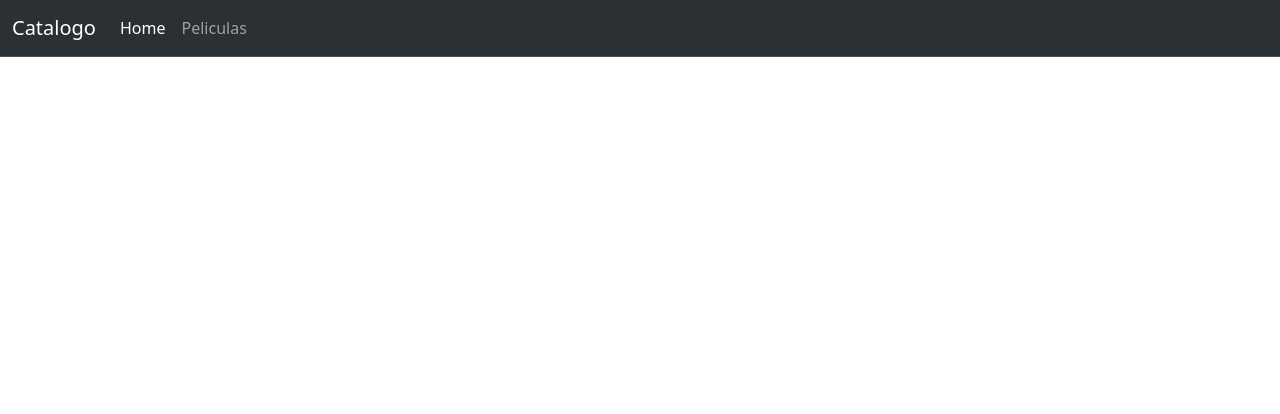
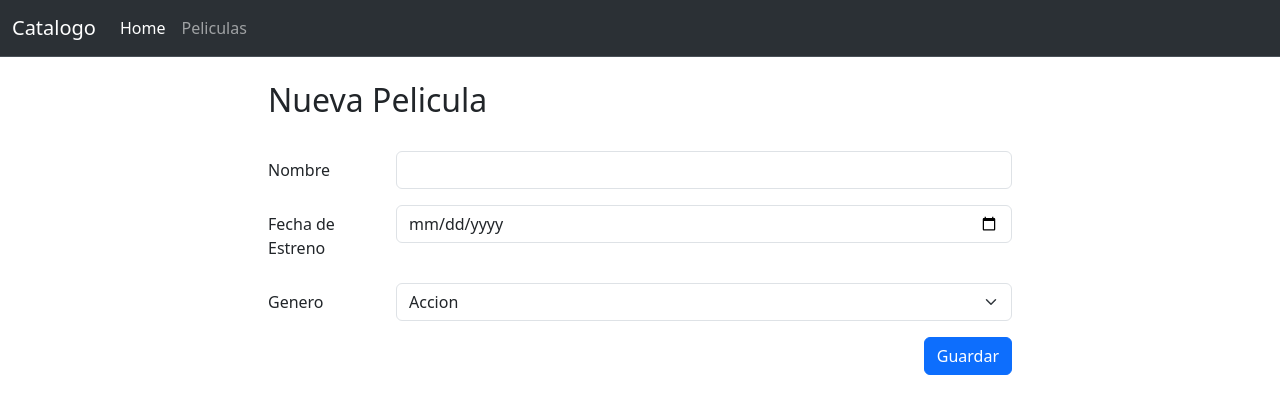
Before and after one commit to mayuelcuarto/curso-spring, a Spring Boot app: page /pelicula in a window 1280 px wide. Shown: the top 414 px of the page. Run offline with Spring Boot 4, Linux system fonts and the light colour scheme; data comes from the database, SQL or seed files in the repository; both versions use the stored data as it was after the commit.

Commit message:
Primera configuracion de formulario de peliculas

```diff
--- a/peliculas/src/main/java/com/codigofacilito/peliculas/controllers/PeliculasController.java
+++ b/peliculas/src/main/java/com/codigofacilito/peliculas/controllers/PeliculasController.java
@@ -4,22 +4,27 @@ import org.springframework.stereotype.Controller;
 import org.springframework.ui.Model;
 import org.springframework.web.bind.annotation.GetMapping;
 import org.springframework.web.bind.annotation.PathVariable;
+import org.springframework.web.bind.annotation.PostMapping;
 
 import com.codigofacilito.peliculas.entities.Pelicula;
+import com.codigofacilito.peliculas.services.IGeneroService;
 import com.codigofacilito.peliculas.services.IPeliculaService;
 
 @Controller
 public class PeliculasController {
 	private IPeliculaService service;
+	private IGeneroService generoService;
 
-	public PeliculasController(IPeliculaService service) {
+	public PeliculasController(IPeliculaService service, IGeneroService generoService) {
 		this.service = service;
+		this.generoService = generoService;
 	}
 
 	@GetMapping("pelicula")
 	public String crear(Model model) {
 		Pelicula pelicula = new Pelicula();
 		model.addAttribute("pelicula", pelicula);
+		model.addAttribute("generos", generoService.findAll());
 		model.addAttribute("titulo", "Nueva Pelicula");
 		return "pelicula";
 	}
@@ -28,7 +33,19 @@ public class PeliculasController {
 	public String editar(@PathVariable(name = "id") Long id, Model model) {
 		Pelicula pelicula = new Pelicula();
 		model.addAttribute("pelicula", pelicula);
+		model.addAttribute("generos", generoService.findAll());
 		model.addAttribute("titulo", "Editar Pelicula");
 		return "pelicula";
 	}
+
+	@PostMapping("/pelicula")
+	public String guardar(Pelicula pelicula) {
+		service.save(pelicula);
+		return "redirect:home";
+	}
+
+	@GetMapping({"/", "/home", "/index"})
+	public String home() {
+		return "home";
+	}
 }
--- a/peliculas/src/main/java/com/codigofacilito/peliculas/entities/Pelicula.java
+++ b/peliculas/src/main/java/com/codigofacilito/peliculas/entities/Pelicula.java
@@ -4,11 +4,14 @@ import java.io.Serializable;
 import java.util.Date;
 import java.util.List;
 
+import org.springframework.format.annotation.DateTimeFormat;
+
 import jakarta.persistence.Column;
 import jakarta.persistence.Entity;
 import jakarta.persistence.GeneratedValue;
 import jakarta.persistence.GenerationType;
 import jakarta.persistence.Id;
+import jakarta.persistence.OneToOne;
 import jakarta.persistence.Table;
 import jakarta.persistence.Temporal;
 import jakarta.persistence.TemporalType;
@@ -24,7 +27,10 @@ public class Pelicula implements Serializable {
 	private String nombre;
 	@Column(name = "fecha_estreno")
 	@Temporal(TemporalType.DATE)
+	@DateTimeFormat(pattern = "yyyy-MM-dd")
 	private Date fechaEstreno;
+
+	@OneToOne
 	private Genero genero;
 	private List<Actor> protagonistas;
 
--- a/peliculas/src/main/resources/templates/pelicula.html
+++ b/peliculas/src/main/resources/templates/pelicula.html
@@ -1,12 +1,38 @@
 <!DOCTYPE html>
 <html xmlns:th="http://www.thymeleaf.org">
+
 <head th:insert="layouts/head">
 </head>
+
 <body>
 	<header th:insert="layouts/header">
 	</header>
 	<div class="container">
-
+		<form th:action="@{/pelicula}" th:object="${pelicula}" method="post" class="col-md-8 offset-md-2">
+			<h2 th:text="${titulo}" class="py-4"></h2>
+			<div class="row mb-3">
+				<label for="inputEmail3" class="col-sm-2 col-form-label">Nombre</label>
+				<div class="col-sm-10">
+					<input type="text" class="form-control" id="nombre" th:field="*{nombre}">
+				</div>
+			</div>
+			<div class="row mb-3">
+				<label for="inputEmail3" class="col-sm-2 col-form-label">Fecha de Estreno</label>
+				<div class="col-sm-10">
+					<input type="date" class="form-control" id="fecha_estreno" th:field="*{fechaEstreno}">
+				</div>
+			</div>
+			<div class="row mb-3">
+				<label for="inputEmail3" class="col-sm-2 col-form-label">Genero</label>
+				<div class="col-sm-10">
+					<select class="form-select" th:field="*{genero}">
+						<option th:each="genero : ${generos}" th:text="${genero.nombre}" th:value="${genero.id}"></option>
+					</select>
+				</div>
+			</div>
+			<button type="submit" class="btn btn-primary float-end">Guardar</button>
+		</form>
 	</div>
 </body>
+
 </html>
```
Also changed, not shown: peliculas/src/main/resources/import.sql (added, +8 -0 lines), peliculas/src/main/resources/templates/home.html (added, +15 -0 lines). Lines whose indentation alone changed are shown as unchanged.
